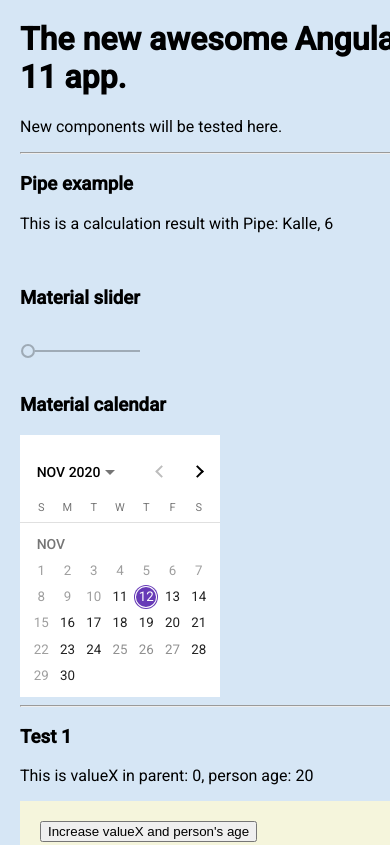
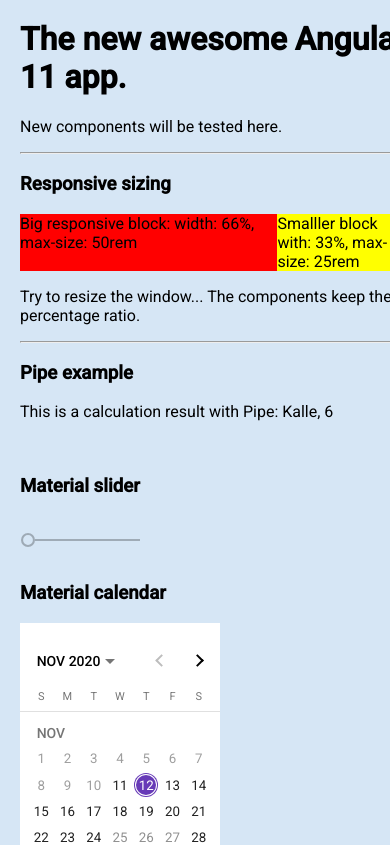
Before and after one commit to kraset/angtest2, an Angular app: page / in a window 390 px wide. Shown: the top 845 px of the page. Built offline with nearby package versions, Linux system fonts and the light colour scheme.

Commit message:
Added responsive layout.

```diff
--- a/src/app/app.component.html
+++ b/src/app/app.component.html
@@ -3,6 +3,10 @@
 
   <p>New components will be tested here.</p>
   <hr />
+
+  <h3>Responsive sizing</h3>
+  <app-responsive></app-responsive>
+  <hr>
 
   <h3>Pipe example</h3>
   <p>
@@ -18,7 +22,7 @@
 
   <hr />
   <h3>Test 1</h3>
-  <p>This is valueX in parent: {{ valueX }}, person age: {{ person.age }}</p>
+  <p>This is valueX in parent: {{ valueX }}, person age: {{ person.age }}, person birthdate: {{ person.birthdate | date: 'yyyy-MM-dd'}}</p>
   <app-test1 [valueX]="valueX" [person]="person"></app-test1>
 
   <router-outlet></router-outlet>
--- a/src/app/app.component.ts
+++ b/src/app/app.component.ts
@@ -22,6 +22,7 @@ export class AppComponent implements OnInit {
 
   ngOnInit(): void {
     this.executePipeExample();
+    this.testDates();
   }
 
   // Definition of our general pipe where the function takes 1 argument
@@ -41,4 +42,43 @@ export class AppComponent implements OnInit {
     // The final return value is the last function's return value which happens to be a Person-objekt
     this.newPerson = this.pipe(this.add4, this.createNewPersonWithAge)(2);
   }
+
+  testDates(): void {
+    // A list of DateTime objects in unsorted order...
+    const bookedDates: Date[] = [
+      new Date('2020-12-02'),
+      new Date('2020-12-03'),
+      new Date('2020-12-11'),
+      new Date('2020-12-21'),
+      new Date('2020-12-19'),
+      new Date('2020-12-07'),
+      new Date('2020-12-09'),
+      new Date('2020-12-10'),
+      new Date('2020-12-20'),
+      new Date('2020-12-28'),
+    ];
+    console.log(bookedDates);
+
+    // Transform this list of unsorted DateTime objects to sorted list of date-numbers: [2,3,7,9,10,11,19,20,21,28]
+    const bookedDateNumbers: number[] = bookedDates
+      .map((date) => date.getDate())   // first do the transformation from DateTime object to date number...
+      .sort((date1, date2) => date1 - date2);  // sort this list afterwards...
+
+    // From this list, we want to create some date groups of consecutive dates...
+    const dateGroups: number[][] = [];   // -> [   [2,3], [3], [7], [9,10,11], [19,20,21], [28]   ]
+    let dateGroup: number[] = [];  // this is a consecutive dates group, e.g.  [2,3]
+
+    for (let i = 0; i < bookedDateNumbers.length; i++) {
+      dateGroup.push(bookedDateNumbers[i]);
+      // If we find a non-consecutive number...
+      if (
+        i === bookedDateNumbers.length - 1 ||
+        bookedDateNumbers[i + 1] !== bookedDateNumbers[i] + 1
+      ) {
+        dateGroups.push(dateGroup); // ... push it to our dateGroups
+        dateGroup = []; // ... and reset this group...
+      }
+    }
+    console.log(dateGroups);
+  }
 }
--- a/src/app/app.module.ts
+++ b/src/app/app.module.ts
@@ -9,14 +9,18 @@ import { MatNativeDateModule } from '@angular/material/core';
 import { CalendarComponent } from './calendar/calendar.component';
 import { FormsModule } from '@angular/forms';
 import { Test1Component } from './test1/test1.component';
+import { ResponsiveComponent } from './responsive/responsive.component';
+import { CommonModule } from '@angular/common';
 
 @NgModule({
   declarations: [
     AppComponent,
     CalendarComponent,
-    Test1Component
+    Test1Component,
+    ResponsiveComponent
   ],
   imports: [
+    CommonModule,
     BrowserModule,
     AppRoutingModule,
     FormsModule,         // for ngModel
--- a/src/app/calendar/calendar.component.html
+++ b/src/app/calendar/calendar.component.html
@@ -6,7 +6,6 @@
   <mat-calendar
     [selected]="selectedDate"
     [minDate]="minDate"
-    [dateFilter]="myFilter"
     [dateClass]="dateClass()"
     (selectedChange)="onSelect($event)"
   >
--- a/src/app/calendar/calendar.component.ts
+++ b/src/app/calendar/calendar.component.ts
@@ -1,19 +1,43 @@
-import { Component, OnInit } from '@angular/core';
+import { AfterViewChecked, Component, OnChanges, OnInit, SimpleChanges } from '@angular/core';
 import { MatCalendarCellCssClasses } from '@angular/material/datepicker';
+
+const bookedDates: Date[] = [
+  new Date('2020-12-02'),
+  new Date('2020-12-03'),
+  new Date('2020-12-04'),
+  new Date('2020-12-08'),
+  new Date('2020-12-11'),
+  new Date('2020-12-12'),
+  new Date('2020-11-22'),
+  new Date('2020-11-23'),
+  new Date('2020-11-26'),
+  new Date('2020-11-28'),
+  new Date('2020-11-29'),
+  new Date('2020-11-30'),
+];
 
 @Component({
   selector: 'app-calendar',
   templateUrl: './calendar.component.html',
   styleUrls: ['./calendar.component.scss'],
 })
-export class CalendarComponent implements OnInit {
+export class CalendarComponent implements OnInit, OnChanges, AfterViewChecked {
   today = new Date();
   selectedDate: Date | null = new Date();
   minDate = new Date();
   bookedDateStart = new Date(new Date().setDate(24));
   bookedDateEnd = new Date(new Date().setDate(27));
+  bookedDaysThisMonth: number[] | undefined = undefined;
 
   constructor() {}
+
+  ngAfterViewChecked(): void {
+    this.bookedDaysThisMonth = undefined;
+  }
+
+  ngOnChanges(changes: SimpleChanges): void {
+    console.log('onchanges');
+  }
 
   ngOnInit(): void {
     this.minDate.setDate(this.today.getDate() - 1);
@@ -32,15 +56,21 @@ export class CalendarComponent implements OnInit {
     return d >= this.bookedDateStart && d <= this.bookedDateEnd;
   }
 
-  // Filter out all Sundays
-  myFilter(date: Date): boolean {
-    return date.getDay() !== 0;
+  setBookedDaysThisMonth(year: number, month: number): void {
+    this.bookedDaysThisMonth = bookedDates.filter( date =>
+      date.getFullYear() === year && date.getMonth() === month
+    ).map( date => date.getTime()).sort( (date1, date2) => date1 - date2);
+    console.log(this.bookedDaysThisMonth);
   }
+
 
   // Filter out all Booked-dates
   // tslint:disable-next-line: typedef
   dateClass() {
     return (date: Date): MatCalendarCellCssClasses => {
+      if (!this.bookedDaysThisMonth){
+        this.setBookedDaysThisMonth(date.getFullYear(), date.getMonth());
+      }
       return this.isBooked(date) ? 'special-date' : ''; // defined in .scss file...
     };
   }
--- a/src/app/data/person.ts
+++ b/src/app/data/person.ts
@@ -1,3 +1,4 @@
-export class Person{
-    constructor(public name: string, public age: number){}
+export class Person {
+  birthdate: Date;
+  constructor(public name: string, public age: number) {}
 }
--- /dev/null
+++ b/src/app/responsive/responsive.component.html
@@ -0,0 +1,12 @@
+<div class="block1">
+  <!--
+    Using <ng-template> here will not affect the flex-layout, because it will not be an element in the DOM.
+    So... DON'T use <div *ngIf="true"> here, because the div will break the flex-layout!
+  -->
+  <ng-template [ngIf]="true">
+    <div class="block2">Big responsive block: width: 66%, max-size: 50rem</div>
+    <div class="block3">Smalller block with: 33%, max-size: 25rem</div>
+  </ng-template>
+</div>
+
+<p>Try to resize the window... The components keep their percentage ratio.</p>
--- /dev/null
+++ b/src/app/responsive/responsive.component.scss
@@ -0,0 +1,17 @@
+.block1 {
+  display: flex;
+  width: 100%;
+  background-color: blue;
+
+  .block2 {
+    width: 66%;
+    max-width: 50rem;
+    background-color: red;
+  }
+
+  .block3 {
+    background-color: yellow;
+    max-width: 25rem;
+    width: 33%;
+  }
+}
--- /dev/null
+++ b/src/app/responsive/responsive.component.ts
@@ -0,0 +1,15 @@
+import { Component, OnInit } from '@angular/core';
+
+@Component({
+  selector: 'app-responsive',
+  templateUrl: './responsive.component.html',
+  styleUrls: ['./responsive.component.scss']
+})
+export class ResponsiveComponent implements OnInit {
+
+  constructor() { }
+
+  ngOnInit(): void {
+  }
+
+}
--- a/src/app/test1/test1.component.ts
+++ b/src/app/test1/test1.component.ts
@@ -1,24 +1,26 @@
-import { Component, Input, OnInit } from '@angular/core';
+import { AfterViewChecked, Component, Input, OnInit } from '@angular/core';
 import { Person } from '../data/person';
 
 @Component({
   selector: 'app-test1',
   templateUrl: './test1.component.html',
-  styleUrls: ['./test1.component.scss']
+  styleUrls: ['./test1.component.scss'],
 })
 export class Test1Component implements OnInit {
-
   @Input() valueX: number;
   @Input() person: Person;
 
-  constructor() { }
+  constructor() {}
 
   ngOnInit(): void {
+    setTimeout(() => {
+      // Without the timeout, it will say that value was changed before it was checked...
+      this.person.birthdate = new Date('1974-04-15');
+    });
   }
 
   buttonClicked(): void {
     this.valueX++;
     this.person.age++;
   }
-
 }
```
Also changed, not shown: src/app/app.component.scss (line endings or trailing spaces), 1 other file (tests, documents, lock files or other folders).
